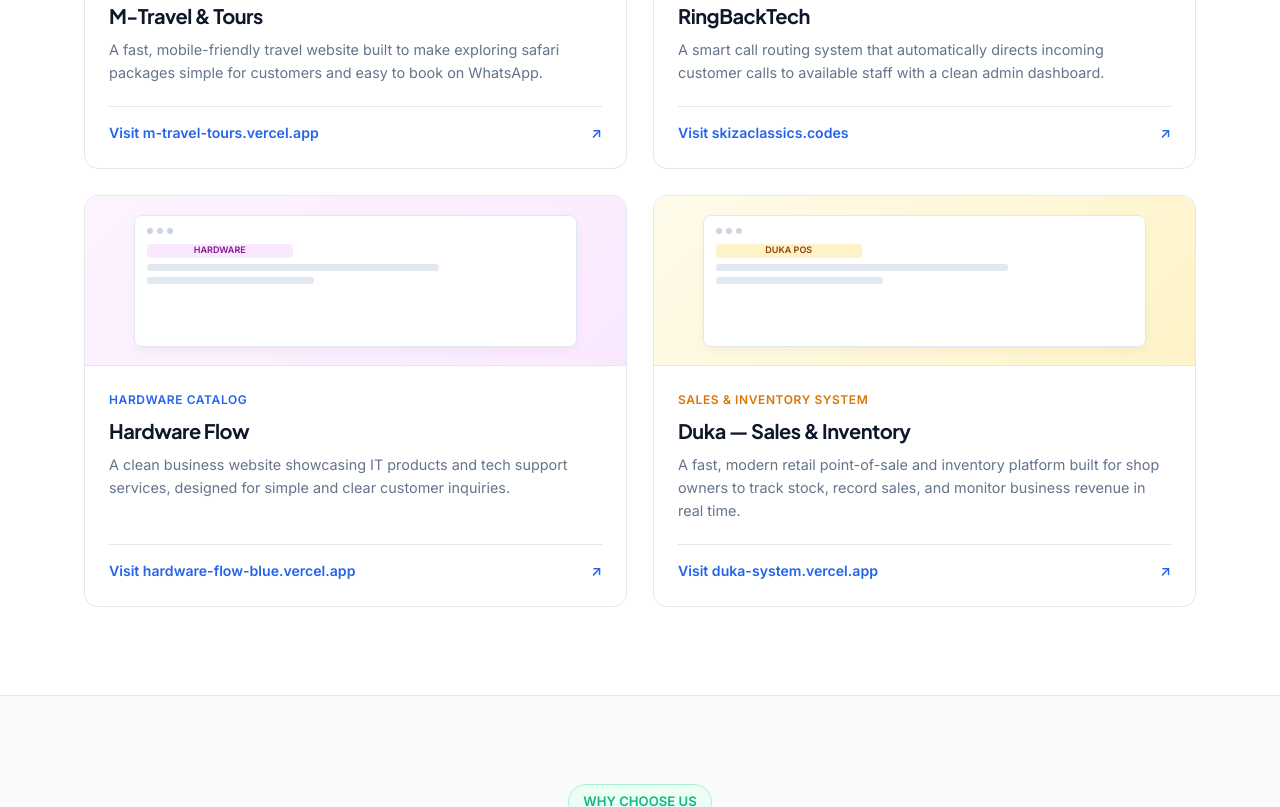
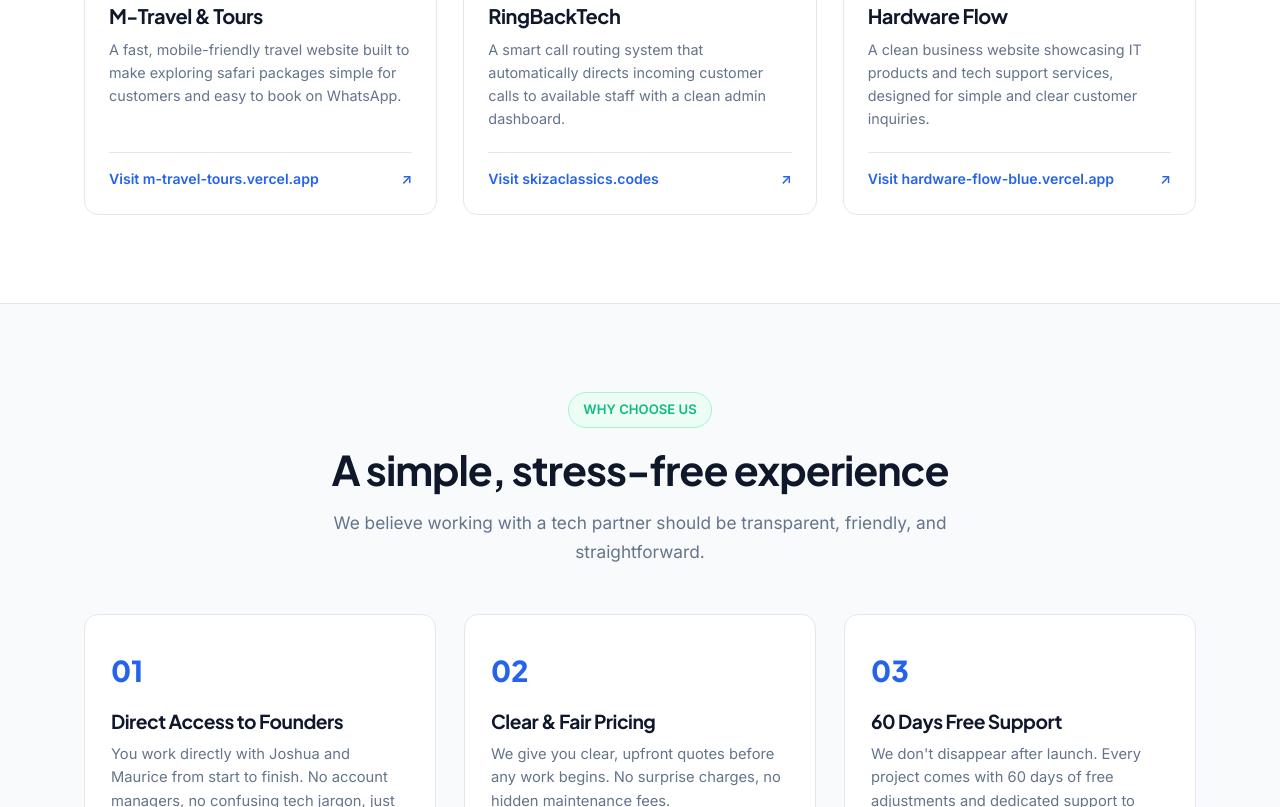
Before and after one commit to Monarchkingzzz/nexora-website, a website: page index.html in a window 1280 px wide. Shown: the part 2083-2890 px from the top of the page. Drawn offline with Linux system fonts and the light colour scheme.

Commit message:
Remove Duka system from featured work

```diff
--- a/css/style.css
+++ b/css/style.css
@@ -544,7 +544,7 @@ nav {
 /* FEATURED WORK / PORTFOLIO */
 .work-grid {
   display: grid;
-  grid-template-columns: repeat(2, 1fr);
+  grid-template-columns: repeat(3, 1fr);
   gap: 26px;
 }
 
--- a/index.html
+++ b/index.html
@@ -253,27 +253,6 @@
           </div>
         </div>
 
-        <!-- Project 4: Duka Sales & Inventory -->
-        <div class="project-card">
-          <div class="project-cover c4">
-            <div class="mockup-window">
-              <div class="mockup-dots"><span></span><span></span><span></span></div>
-              <div class="mockup-badge" style="background:#fef3c7; color:#92400e; font-size:9px; font-weight:bold; display:flex; align-items:center; justify-content:center;">DUKA POS</div>
-              <div class="mockup-bar"></div>
-              <div class="mockup-bar short"></div>
-            </div>
-          </div>
-          <div class="project-body">
-            <span class="project-tag" style="color:#d97706;">Sales &amp; Inventory System</span>
-            <h3>Duka — Sales &amp; Inventory</h3>
-            <p>A fast, modern retail point-of-sale and inventory platform built for shop owners to track stock, record sales, and monitor business revenue in real time.</p>
-            <a href="https://duka-system.vercel.app/" target="_blank" rel="noopener noreferrer" class="project-link-btn">
-              <span>Visit duka-system.vercel.app</span>
-              <span>↗</span>
-            </a>
-          </div>
-        </div>
-
       </div>
     </div>
   </section>
```
Also changed, not shown: nexora-portfolio.html (+0 -21 lines).
